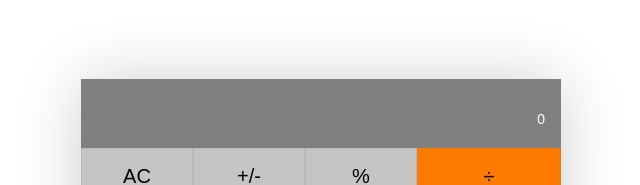
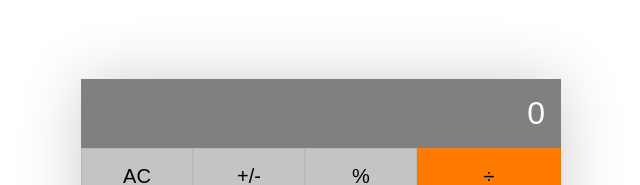
Before and after one commit to NahnahAJ/Math-magicians-Web-App, a React (Create React App) app: page / in a window 1280 px wide. Shown: the part 144-329 px from the top of the page, without its empty margins (319-959 px from the left). Built offline with nearby package versions, Linux system fonts and the light colour scheme.

Commit message:
Increase display font size

```diff
--- a/src/index.css
+++ b/src/index.css
@@ -38,7 +38,7 @@ body {
 }
 
 .display span {
-  font-size: 14px;
+  font-size: 2rem;
   color: var(--white-color);
 }
 
```
